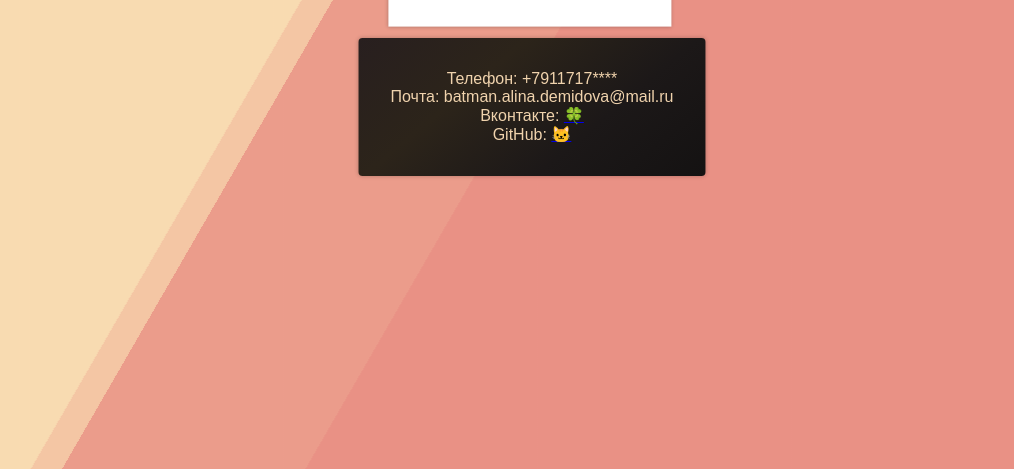
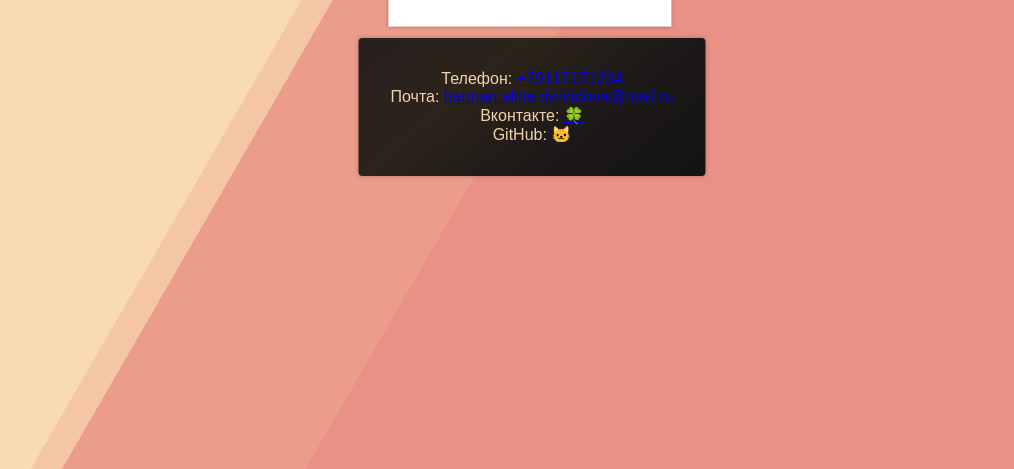
Before and after one commit to stepancar-web-programming/2022-fall-lab-portfolio-demidova-alina-aleksandrovna, a website: page html/contacts.html in a window 1280 px wide. Shown: the part 331-800 px from the top of the page, without its empty margins (113-1127 px from the left). Drawn offline with Linux system fonts and the light colour scheme.

Commit message:
Update contacts.html

```diff
--- a/html/contacts.html
+++ b/html/contacts.html
@@ -30,8 +30,12 @@
 
     <div class="content-info1">
       <p>
-        Телефон: +7911717**** <br />
-        Почта: batman.alina.demidova@mail.ru <br />
+        Телефон: <a href="tel:+79117171234"> +79117171234 </a> <br />
+        Почта:
+        <a href="mailto:batman.alina.demidova@mail.ru">
+          batman.alina.demidova@mail.ru
+        </a>
+        <br />
         Вконтакте: <a href="https://vk.com/omonovkot"> 🍀 </a> <br />
         GitHub: <a href="https://github.com/Milksisis"> 🐱 </a>
       </p>
```
